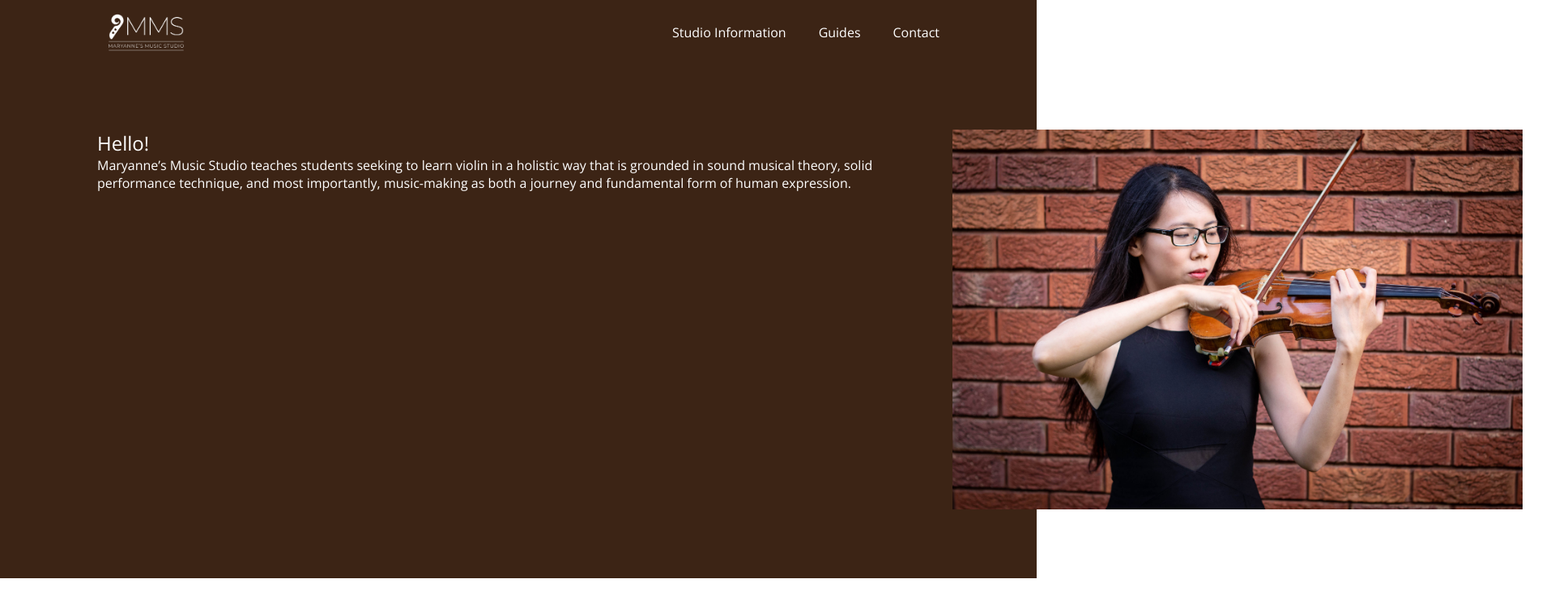
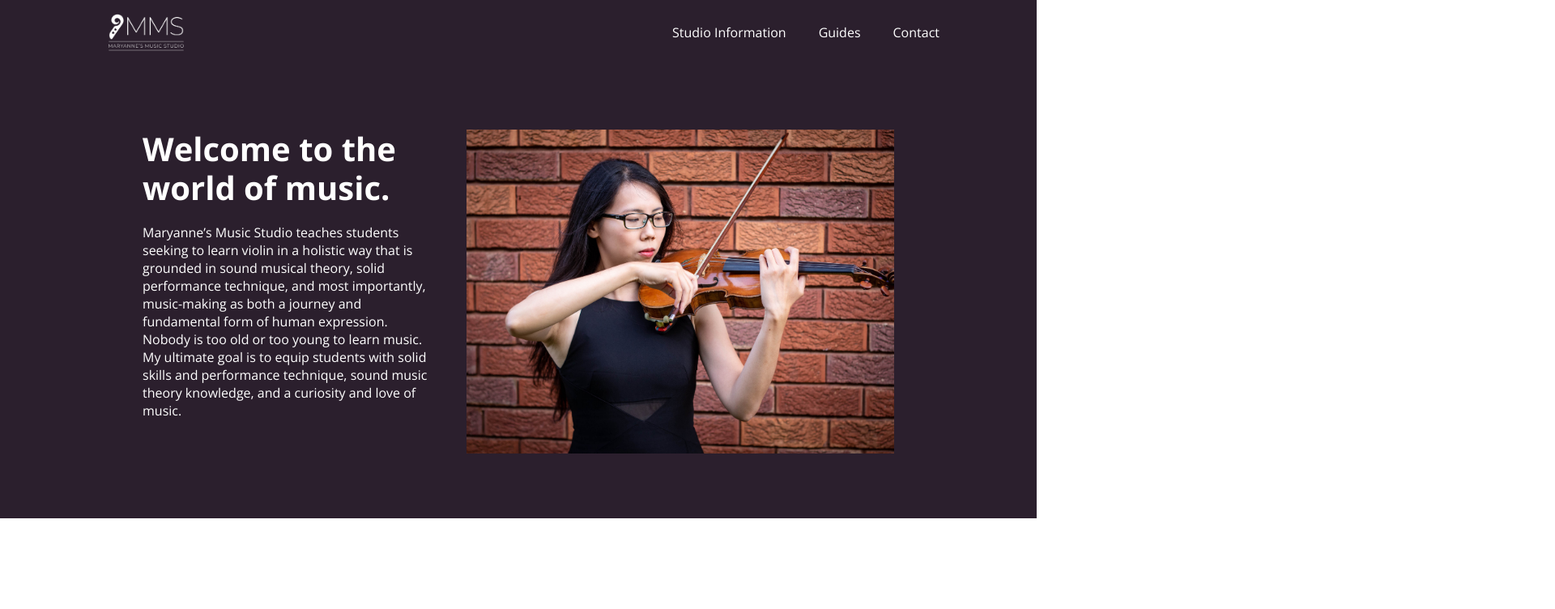
Before and after one commit to maryanne-n/music-lessons, a plain HTML site: page index.html in a window 1280 px wide. Shown: the top 752 px of the page at 81% size, 1920 px wide, since content can reach past the window. Drawn offline with nearby package versions, Linux system fonts and the light colour scheme.

Commit message:
Add header content

```diff
--- a/index.html
+++ b/index.html
@@ -22,11 +22,12 @@
     <div class="hero-container">
         <div class="hero">
             <div class="hero-text">
-                <h2>Hello!</h2>
+                <h2>Welcome to the world of music.</h2>
                 <p class="">Maryanne’s Music Studio teaches students seeking to learn violin in a holistic way that is grounded in sound musical theory, solid performance technique, and most importantly, music-making as both a journey and fundamental form of human expression.</p>
+                <p>Nobody is too old or too young to learn music. My ultimate goal is to equip students with solid skills and performance technique, sound music theory knowledge, and a curiosity and love of music.</p>
             </div>
-            <div class="hero-img">
-                <img src="images/violinist.jpg" alt="Violinist playing music" class="">
+            <div class="hero-img-container">
+                <img src="images/violinist.jpg" alt="Violinist playing music" class="hero-img">
             </div>
         </div>
     </div>
--- a/style.css
+++ b/style.css
@@ -1,5 +1,12 @@
 /* Base Reset
    =================================================== */
+:root {
+  --off-white: #F5F4F4;
+  --light-gray: #8A93A5;
+  --main-rose: #CE525C;
+  --light-rose: #BD7D7E;
+  --midnight-purple: #2B1F2D;
+  }
 
 html {
     font-size: 16px;
@@ -38,7 +45,7 @@ body {
 
 .header {
   height: 80px;
-  background: #3c2415;
+  background: var(--midnight-purple);
   display: flex;
   justify-content: space-between;
   align-items: center;
@@ -66,27 +73,43 @@ body {
 }
 
 .hero-container {
-  background: #3c2415;
+  background: var(--midnight-purple);
+  max-height: 1500px;
 }
 
 .hero {
   display: flex;
-  /* background: #3c2415; */
-  padding: 80px 120px;
+  padding: 80px 80px;
   margin: 0 auto;
-  width: 2000px;
+  width: 85%;
+  max-width: 1200px;
+  gap: 48px;
+  height: 100%;
+  max-height: 1000px;
 }
 
 .hero-text {
   display: flex;
   min-width: 300px;
-  /* width: 400px; */
-  flex: 3;
+  flex: 2;
   color: white;
   flex-direction: column;
 }
 
+.hero-img-container {
+  flex: 3;
+  min-height: 400px;
+}
+
 .hero-img {
-  flex: 2;
-  /* flex-shrink: 3; */
+  width: 100%;
+  height: 100%;
+  object-fit: cover;
 }
+
+.hero-text h2 {
+  font-size: 40px;
+  font-weight: 900;
+  line-height: 1.2;
+  padding-bottom: 20px;
+}
```
